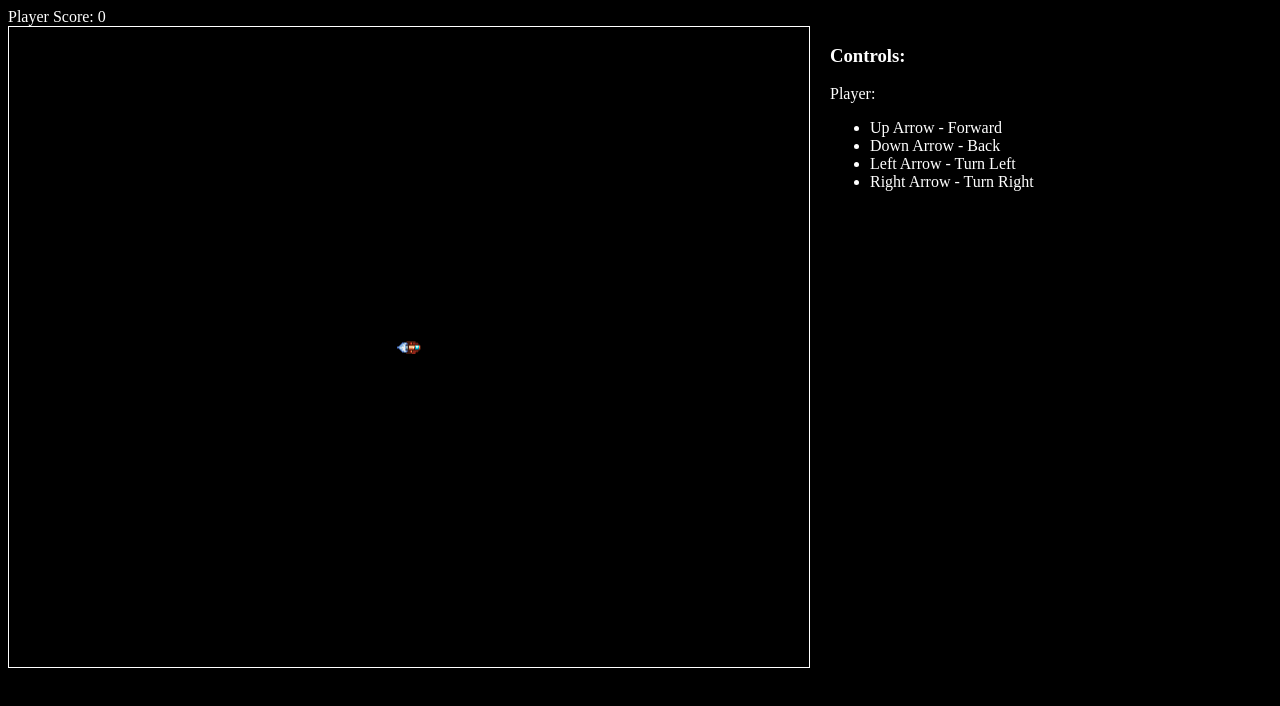
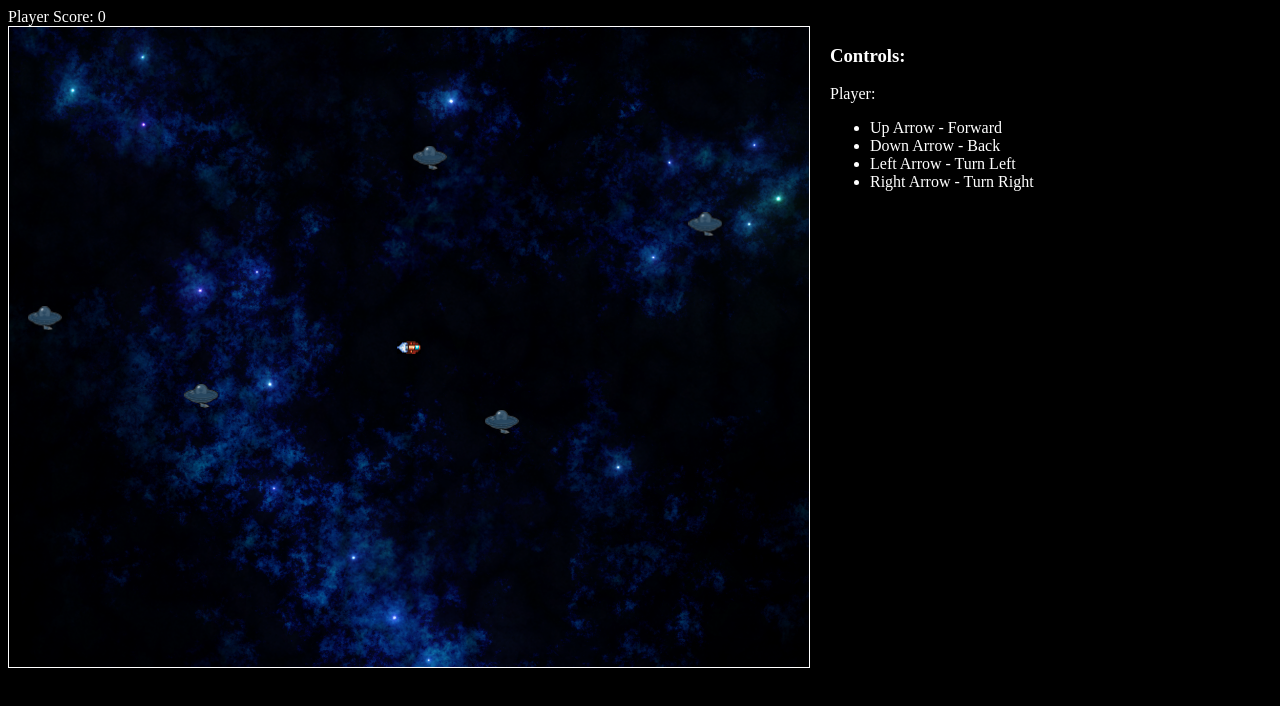
Before and after one commit to kirillito/space-battle-game, a plain HTML site: page index.html in a window 1280 px wide. Drawn offline with Linux system fonts and the light colour scheme.

Commit message:
Finished first version of the game, enemies, background

```diff
--- a/index.html
+++ b/index.html
@@ -22,6 +22,7 @@
 	<p	id="debugText"></p>
 	<script src="js/moving-wrapped-position.js"></script>
 	<script src="js/player.js"></script>
+	<script src="js/enemy.js"></script>
 	<script src="js/shot.js"></script>
 	<script src="js/graphics-common.js"></script>
 	<script src="js/input.js"></script>
--- a/js/assets-loading.js
+++ b/js/assets-loading.js
@@ -1,4 +1,6 @@
+var bgPic = new Image();
 var playerPic = new Image();
+var enemyPic = new Image();
 var tilePics = [];
 
 var imagesToLoad = 0;
@@ -11,7 +13,8 @@ function loadImageForTileCode(tileCode, fileName) {
 function loadImages() {
   var	imageList	=	[
     {imgNode:playerPic,	fileName:"player.png"},
-
+    {imgNode:enemyPic, fileName:"enemy.png"},
+    {imgNode:bgPic, fileName:"bg.png"},
 
     ];
 
--- /dev/null
+++ b/js/enemy.js
@@ -0,0 +1,73 @@
+class Enemy extends MovingWrappedPosition {
+  SPEED = 1.9;
+  TIME_BETWEEN_DIRECTION_CHANGE = 85;
+  COLLISION_RADIUS = 13;
+
+  constructor() {
+    super();
+
+    this.cyclesTillDirectionChange = 0;
+    this.isDead = false;
+  }
+
+  init(img) {
+    this.imgSprite = img;
+    this.shot = new Shot();
+
+    this.reset();
+  }
+
+  reset() {
+    super.reset();
+    this.shot.reset();
+
+    this.x = Math.random()*canvas.width;
+    this.x = Math.random()*canvas.height;
+    this.isDead = false;
+  }
+
+  fire() {
+    if (this.shot.isReadyToFire()) {
+      this.shot.shootFrom(this);
+    }
+  }
+
+  die() {
+    this.isDead = true;
+  }
+
+  isColliding(testX, testY) {
+    let deltaX = testX-this.x;
+    let deltaY = testY-this.y;
+    let dist = Math.sqrt(deltaX*deltaX + deltaY*deltaY);
+    return dist <= this.COLLISION_RADIUS;
+  }
+
+  move() {
+    if (this.isDead) {
+      return;
+    }
+
+    super.move();
+
+    this.cyclesTillDirectionChange--;
+    if (this.cyclesTillDirectionChange <= 0) {
+      var randomAngle = Math.random()*Math.PI*2.0;
+      this.xv = Math.cos(randomAngle) * this.SPEED;
+      this.yv = Math.sin(randomAngle) * this.SPEED;
+      this.cyclesTillDirectionChange = this.TIME_BETWEEN_DIRECTION_CHANGE;
+    }
+
+    this.shot.move();
+  }
+
+  draw() {
+    if (this.isDead) {
+      return;
+    }
+
+    this.shot.draw();
+
+    drawImageCenteredAtLocationWithRotation(this.imgSprite, this.x, this.y, 0);
+  }
+}
--- a/js/main.js
+++ b/js/main.js
@@ -2,8 +2,10 @@ let canvas;
 let canvasContext;
 
 const FPS = 30;
+const ENEMY_NUMBER = 5;
 
 let player = new Player("Player");
+let enemies = [];
 
 window.onload = function() {
   canvas = document.getElementById('gameCanvas');
@@ -35,16 +37,26 @@ function startGame() {
   }, 1000/FPS);
 
   player.init(playerPic);
+
+  for (let i=0; i<ENEMY_NUMBER; i++) {
+    let e = new Enemy();
+    e.init(enemyPic);
+    enemies.push(e);
+  }
 }
 
 function animate() {
   player.move();
+  enemies.forEach(e => {
+    e.move();
+    player.checkCollisions(e);
+  });
 }
 
 function draw() {
   // background
   drawRectangle(0,0,canvas.width,canvas.height,'black');
-
+  drawImageCenteredAtLocationWithRotation(bgPic, canvas.width/2, canvas.height/2, 0);
   // if(winner !== null) {
   //   canvasContext.fillStyle = 'white';
 
@@ -57,6 +69,9 @@ function draw() {
   // player
   player.draw();
 
+  // enemies
+  enemies.forEach(e => e.draw());
+
   // canvasContext.fillStyle = 'white';
   // canvasContext.fillText("Score: " + playerScore, canvas.width - 100, 10)
   document.getElementById("playerScoreLabel").innerHTML = player.score;
--- a/js/player.js
+++ b/js/player.js
@@ -42,6 +42,18 @@ class Player extends MovingWrappedPosition {
     }
   }
 
+  checkCollisions(enemy) {
+    if (enemy.isColliding(this.x, this.y)) {
+      this.reset();
+      console.log('Your ship has crashed!');
+    }
+    if (this.shot.isHit(enemy)) {
+      enemy.die();
+      this.shot.reset();
+      console.log('Enemy killed!');
+    }
+  }
+
   move() {
     if (this.keyHeld_Thrust) {
       this.xv += Math.cos(this.angle) * this.THRUST_POWER;
--- a/js/shot.js
+++ b/js/shot.js
@@ -29,6 +29,13 @@ class Shot extends MovingWrappedPosition {
     return (this.shotLife <= 0)
   }
 
+  isHit(enemy) {
+    if (this.shotLife <= 0) {
+      return false;
+    }
+    return enemy.isColliding(this.x, this.y);
+  }
+
   move() {
     if (this.shotLife > 0) {
       this.shotLife--;
```
Also changed, not shown: images/bg.png (added), images/enemy.png (added), images/enemybak.png (added).
